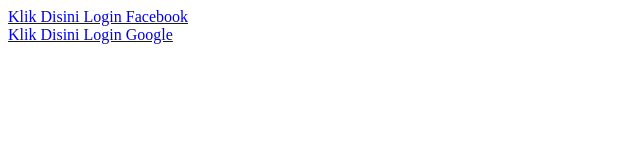
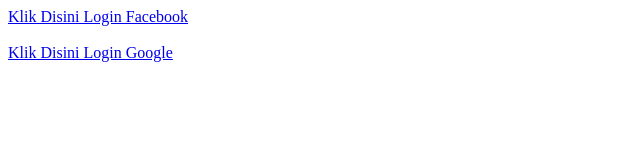
Before and after one commit to 71nthn/learn, a plain HTML site: page index.html in a window 1280 px wide. Shown: the whole page, without its empty margins (0-640 px from the left). Drawn offline with Linux system fonts and the light colour scheme.

Commit message:
Update index.html

```diff
--- a/index.html
+++ b/index.html
@@ -4,7 +4,7 @@
 <title>Joo Ganteng</title>
 </head>
 <body>
-	<a href="loginFacebook.html" >Klik Disini Login Facebook</a><br>
+	<a href="loginFacebook.html" >Klik Disini Login Facebook</a><br><br>
 	<a href="loginGoogle.html" >Klik Disini Login Google</a>
 </body>
 </html>
```
